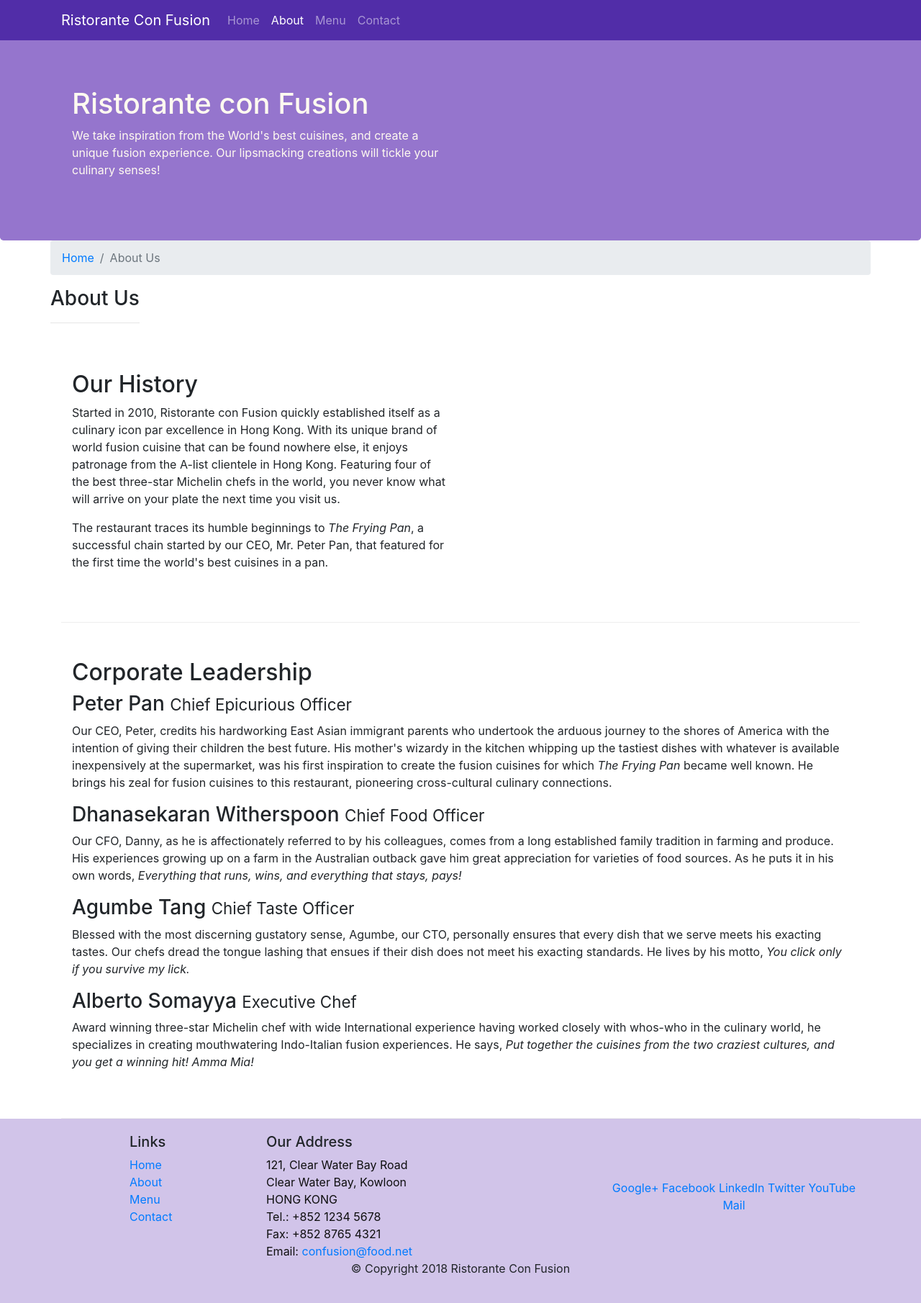
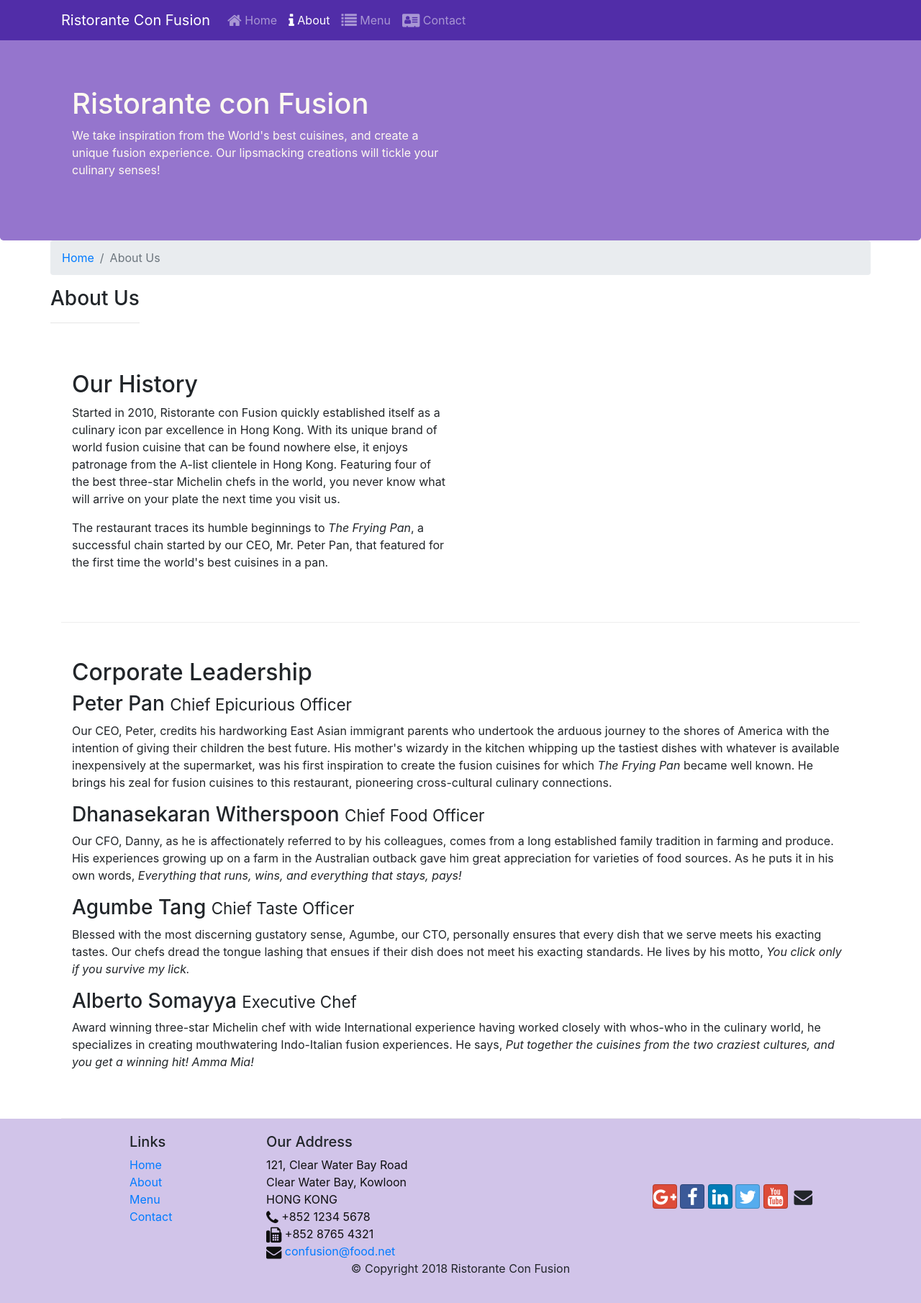
Before and after one commit to vijay-guttula/web-test, a website: page aboutus.html in a window 1280 px wide. Shown: the whole page at 72% size. Drawn offline with nearby package versions, Linux system fonts and the light colour scheme.

Commit message:
icon fonts added

```diff
--- a/aboutus.html
+++ b/aboutus.html
@@ -9,7 +9,9 @@
 
     <!-- Bootstrap CSS -->
     <link rel="stylesheet" href="node_modules/bootstrap/dist/css/bootstrap.min.css">
-
+    <link rel="stylesheet" href="node_modules/font-awesome/css/font-awesome.min.css">
+    <link rel="stylesheet" href="node_modules/bootstrap-social/bootstrap-social.css">
+    <!--Custom CSS-->
     <link rel="stylesheet" href="css/styles.css">
 
     <title>Ristorante Con Fusion: About Us</title>
@@ -25,10 +27,10 @@
             <a class="navbar-brand" href="./index.html">Ristorante Con Fusion</a>
             <div class="collapse navbar-collapse" id="Navbar">
                 <ul class="navbar-nav mr-auto list-unstyled">
-                    <li class="nav-item "><a class="nav-link" href="./index.html">Home</a></li>
-                    <li class="nav-item active"><a class="nav-link" href="#">About</a></li>
-                    <li class="nav-item"><a class="nav-link" href="#">Menu</a></li>
-                    <li class="nav-item"><a class="nav-link" href="#">Contact</a></li>
+                    <li class="nav-item "><a class="nav-link" href="./index.html"><span class="fa fa-home fa-lg"></span> Home</a></li>
+                    <li class="nav-item active"><a class="nav-link" href="./aboutus.html"><span class="fa fa-info fa-lg"></span> About</a></li>
+                    <li class="nav-item"><a class="nav-link" href="#"><span class ="fa fa-list fa-lg"></span> Menu</a></li>
+                    <li class="nav-item"><a class="nav-link" href="#"><span class ="fa fa-address-card fa-lg"></span> Contact</a></li>
                 </ul>
             </div>
         </div>
@@ -97,8 +99,8 @@
                 <div class="col-4 offset-1 col-sm-2">
                     <h5>Links</h5>
                     <ul class="list-unstyled">
-                        <li><a href="#">Home</a></li>
-                        <li><a href="#">About</a></li>
+                        <li><a href="./index.html">Home</a></li>
+                        <li><a href="./aboutus.html">About</a></li>
                         <li><a href="#">Menu</a></li>
                         <li><a href="#">Contact</a></li>
                     </ul>
@@ -109,19 +111,19 @@
 		              121, Clear Water Bay Road<br>
 		              Clear Water Bay, Kowloon<br>
 		              HONG KONG<br>
-		              Tel.: +852 1234 5678<br>
-		              Fax: +852 8765 4321<br>
-		              Email: <a href="mailto:confusion@food.net">confusion@food.net</a>
+		              <i class="fa fa-phone fa-lg"></i> +852 1234 5678<br> <!--you can either use span or i, let's use i here-->
+		              <i class="fa fa-fax fa-lg"></i> +852 8765 4321<br>
+		              <i class="fa fa-envelope fa-lg"></i> <a href="mailto:confusion@food.net">confusion@food.net</a>
 		           </address>
                 </div>
                 <div class="col-12 col-sm-4 align-self-center">
                     <div class="text-center">
-                        <a href="http://google.com/+">Google+</a>
-                        <a href="http://www.facebook.com/profile.php?id=">Facebook</a>
-                        <a href="http://www.linkedin.com/in/">LinkedIn</a>
-                        <a href="http://twitter.com/">Twitter</a>
-                        <a href="http://youtube.com/">YouTube</a>
-                        <a href="mailto:">Mail</a>
+                        <a class="btn btn-social-icon btn-google" href="http://google.com/+"><i class="fa fa-google-plus fa-lg"></i></a>
+                        <a class="btn btn-social-icon btn-facebook" href="http://www.facebook.com/profile.php?id="><i class="fa fa-facebook fa-lg"></i></a>
+                        <a class="btn btn-social-icon btn-linkedin" href="http://www.linkedin.com/in/"><i class="fa fa-linkedin fa-lg"></i></a>
+                        <a class="btn btn-social-icon btn-twitter" href="http://twitter.com/"><i class="fa fa-twitter fa-lg"></i></a>
+                        <a class="btn btn-social-icon btn-google" href="http://youtube.com/"><i class="fa fa-youtube fa-lg"></i></a>
+                        <a class="btn btn-social-icon" href="mailto:"><i class="fa fa-envelope fa-lg"></i></a>
                     </div>
                 </div>
             </div>
--- a/package.json
+++ b/package.json
@@ -15,6 +15,8 @@
     },
     "dependencies": {
         "bootstrap": ">=4.3.1",
+        "bootstrap-social": "^5.1.1",
+        "font-awesome": "^4.7.0",
         "jquery": ">=3.4.0",
         "minimist": ">=1.2.2",
         "popper.js": ">=1.12.9"
```
Also changed, not shown: index.html (+16 -14 lines), 1 other file.
